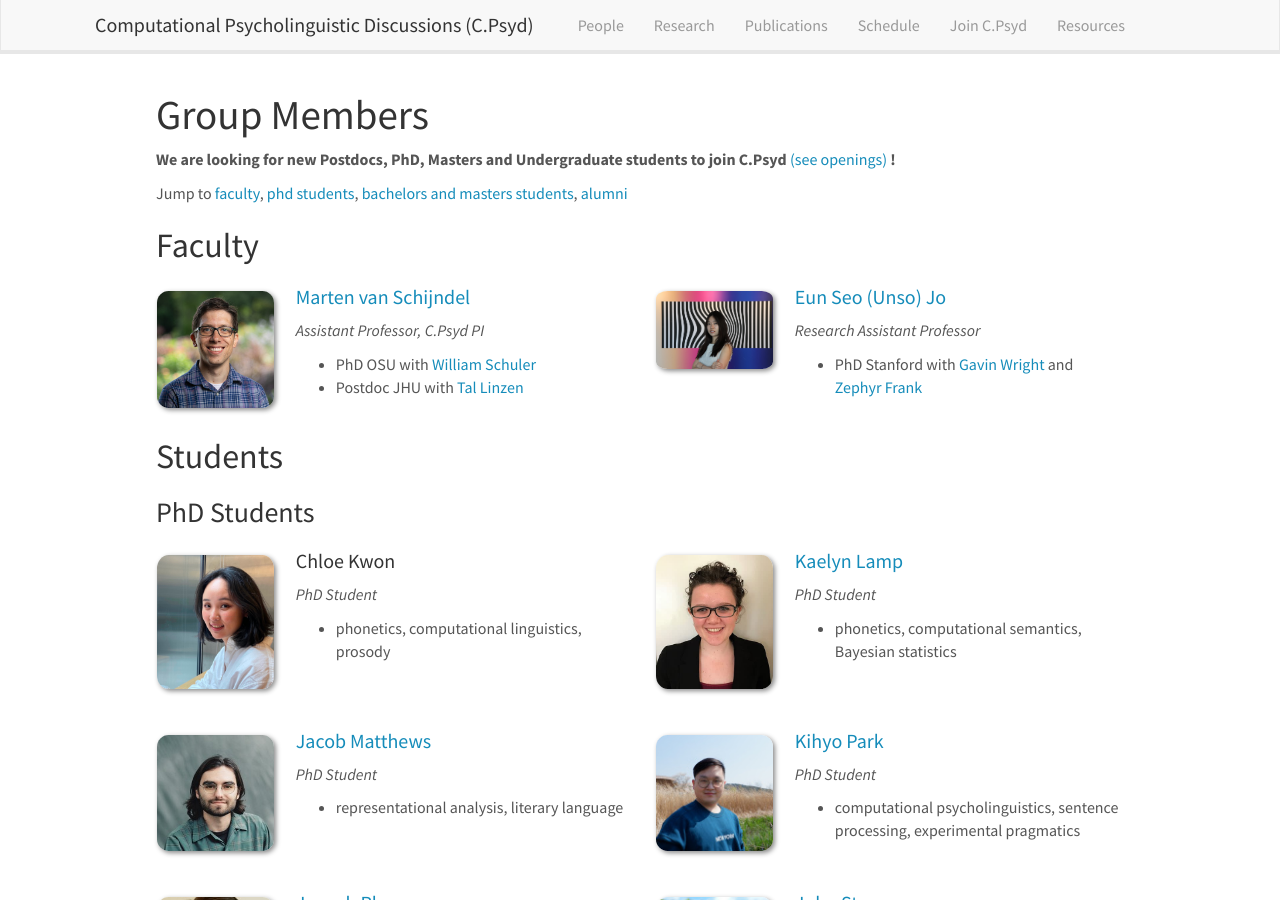
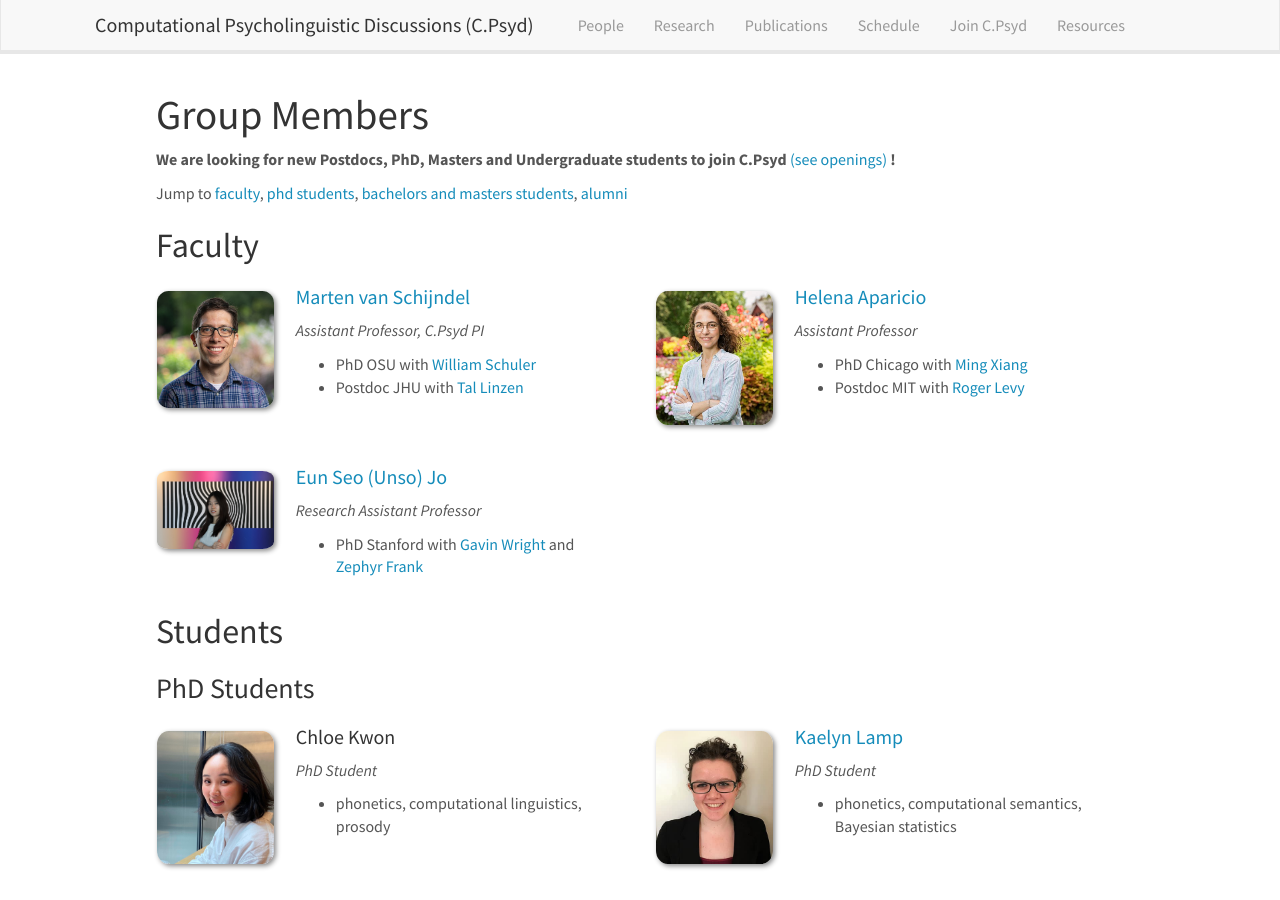
Before and after one commit to C-Psyd/c-psyd.github.io, a Jekyll site: the page built from _pages/team.md, in a window 1280 px wide and 900 px high. Built offline with Jekyll 4.4.1, drawn with Linux system fonts in a browser that asks for light colours; nearby versions of some CDN libraries.

Commit message:
Update faculty.yml

```diff
--- a/_data/faculty.yml
+++ b/_data/faculty.yml
@@ -6,6 +6,14 @@
   education1: PhD OSU with <a href="https://www.asc.ohio-state.edu/schuler.77/">William Schuler</a>
   education2: Postdoc JHU with <a href="https://tallinzen.net/">Tal Linzen</a>
 
+- name: <a href="https://lime-lab-cornell.github.io/HelenaWebsite/index.html">Helena Aparicio</a>
+  photo: helena_aparicio.jpg
+  info: Assistant Professor
+  email: haparicio@cornell.edu
+  number_educ: 2
+  education1: PhD Chicago with <a href="https://lucian.uchicago.edu/blogs/mingxiang/">Ming Xiang</a>
+  education2: Postdoc MIT with <a href="https://www.mit.edu/~rplevy/">Roger Levy</a>
+
 - name: <a href="https://www.unsojo.com/">Eun Seo (Unso) Jo</a>
   photo: unso_jo.jpg
   info: Research Assistant Professor
```
